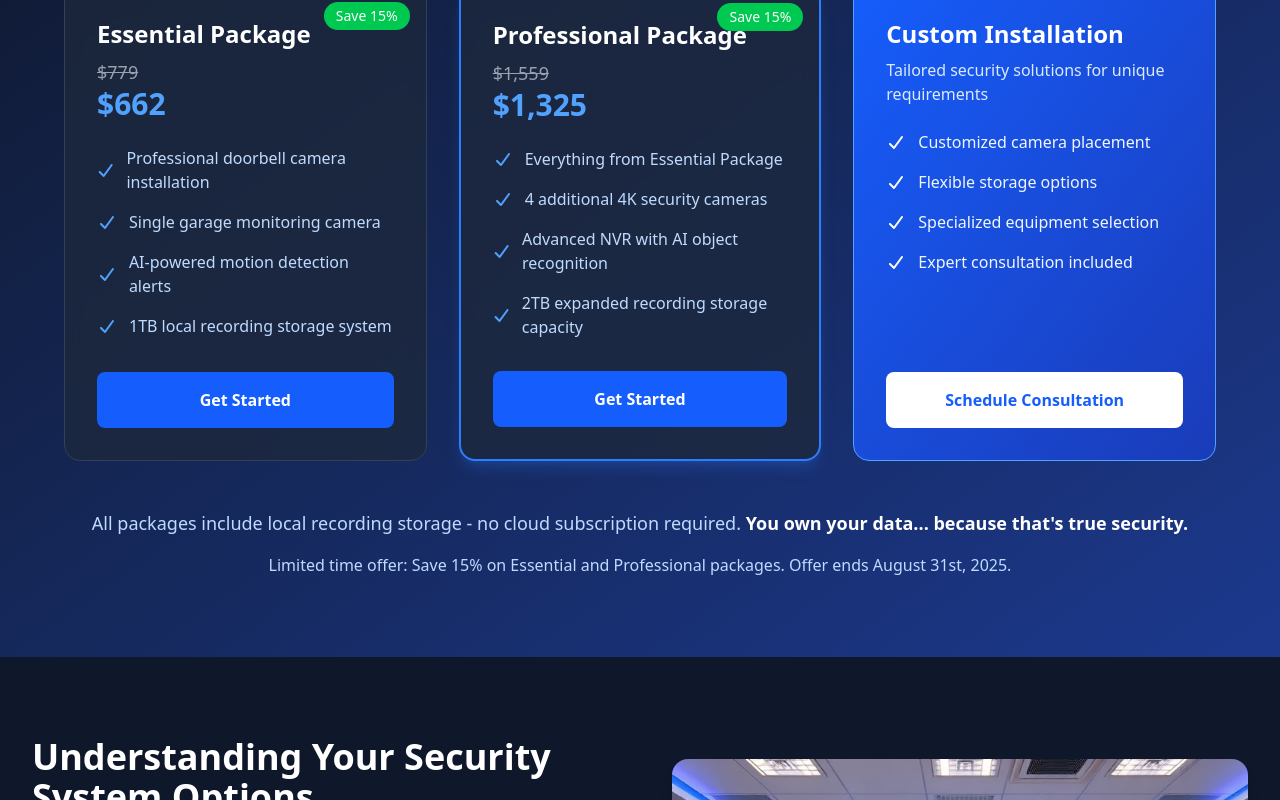
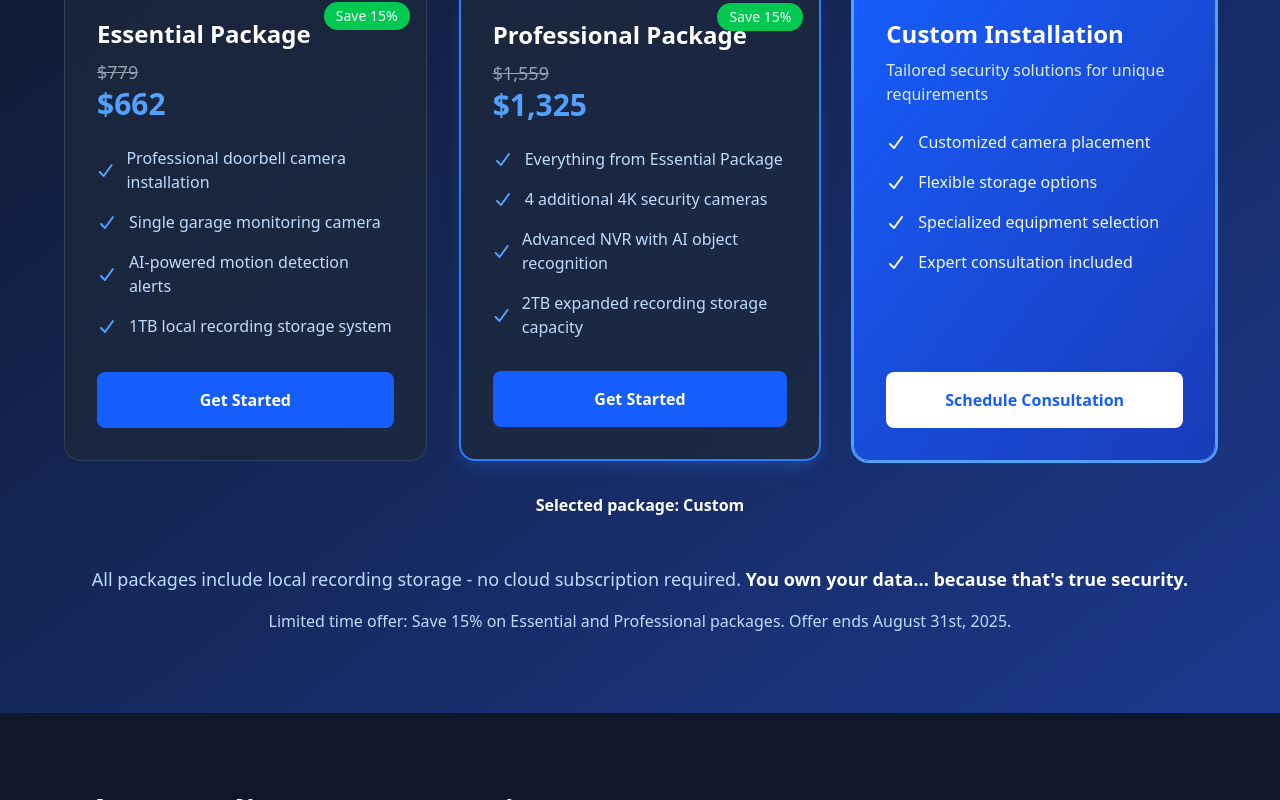
Before and after one commit to fetzsav/securesavannah, a Next.js app: page / in a window 1280 px wide. Both pictures are taken after a click on the button "Schedule Consultation". Shown: the part 1863-2663 px from the top of the page. Built offline with nearby package versions, Linux system fonts and the light colour scheme.

Commit message:
Implement package selection state

```diff
--- a/src/app/home.tsx
+++ b/src/app/home.tsx
@@ -20,6 +20,11 @@ import {
 
 const HomePage: React.FC = () => {
   const [selectedPackage, setSelectedPackage] = useState<string>('');
+
+  const handlePackageSelect = (pkg: string) => {
+    setSelectedPackage(pkg);
+  };
+
   return (
     <div className="min-h-screen bg-slate-900">
       {/* Hero Section */}
@@ -157,7 +162,9 @@ const HomePage: React.FC = () => {
 
             {/* Package 1 */}
             {/* --- CLASSES ADDED HERE for responsive alignment --- */}
-            <div className="flex flex-col items-center text-center lg:items-stretch lg:text-left bg-slate-800/80 backdrop-blur-sm rounded-2xl p-8 border border-slate-700">
+            <div
+              className={`flex flex-col items-center text-center lg:items-stretch lg:text-left bg-slate-800/80 backdrop-blur-sm rounded-2xl p-8 border border-slate-700 ${selectedPackage === 'Essential' ? 'ring-2 ring-blue-400' : ''}`}
+            >
               <div className="relative mb-6 w-full">
                 <div className="absolute -top-4 -right-4 bg-green-500 text-white text-sm px-3 py-1 rounded-full">
                   Save 15%
@@ -187,7 +194,7 @@ const HomePage: React.FC = () => {
                 </li>
               </ul>
               <button
-                onClick={() => {}}
+                onClick={() => handlePackageSelect('Essential')}
                 className="w-full py-4 font-semibold rounded-lg whitespace-nowrap cursor-pointer transition-colors bg-blue-600 hover:bg-blue-700 text-white"
               >
                 Get Started
@@ -196,7 +203,9 @@ const HomePage: React.FC = () => {
 
             {/* Package 2 */}
             {/* --- CLASSES ADDED HERE for responsive alignment --- */}
-            <div className="flex flex-col items-center text-center lg:items-stretch lg:text-left bg-slate-800/80 backdrop-blur-sm rounded-2xl p-8 border-2 border-blue-500 shadow-lg shadow-blue-500/20">
+            <div
+              className={`flex flex-col items-center text-center lg:items-stretch lg:text-left bg-slate-800/80 backdrop-blur-sm rounded-2xl p-8 border-2 border-blue-500 shadow-lg shadow-blue-500/20 ${selectedPackage === 'Professional' ? 'ring-2 ring-blue-400' : ''}`}
+            >
               <div className="relative mb-6 w-full">
                 <div className="absolute -top-4 -right-4 bg-green-500 text-white text-sm px-3 py-1 rounded-full">
                   Save 15%
@@ -225,7 +234,7 @@ const HomePage: React.FC = () => {
                 </li>
               </ul>
               <button
-                onClick={() => {}}
+                onClick={() => handlePackageSelect('Professional')}
                 className="w-full py-4 font-semibold rounded-lg whitespace-nowrap cursor-pointer transition-colors bg-blue-600 hover:bg-blue-700 text-white"
               >
                 Get Started
@@ -234,7 +243,9 @@ const HomePage: React.FC = () => {
 
             {/* Package 3 */}
             {/* --- CLASSES ADDED HERE for responsive alignment --- */}
-            <div className="flex flex-col items-center text-center lg:items-stretch lg:text-left bg-gradient-to-br from-blue-600 to-blue-800 backdrop-blur-sm rounded-2xl p-8 border border-blue-400">
+            <div
+              className={`flex flex-col items-center text-center lg:items-stretch lg:text-left bg-gradient-to-br from-blue-600 to-blue-800 backdrop-blur-sm rounded-2xl p-8 border border-blue-400 ${selectedPackage === 'Custom' ? 'ring-2 ring-blue-400' : ''}`}
+            >
               <div className="mb-6 w-full">
                 <h3 className="text-2xl font-bold text-white">Custom Installation</h3>
                 <p className="text-blue-100 mt-2">Tailored security solutions for unique requirements</p>
@@ -258,13 +269,18 @@ const HomePage: React.FC = () => {
                 </li>
               </ul>
               <button
-                onClick={() => {}}
+                onClick={() => handlePackageSelect('Custom')}
                 className="w-full py-4 bg-white text-blue-600 font-semibold rounded-lg whitespace-nowrap cursor-pointer hover:bg-blue-50 transition-colors"
               >
                 Schedule Consultation
               </button>
             </div>
           </div>
+          {selectedPackage && (
+            <div className="text-center mt-8">
+              <p className="text-white font-semibold">Selected package: {selectedPackage}</p>
+            </div>
+          )}
           <div className="text-center mt-12">
             <p className="text-blue-200 text-lg">
               All packages include local recording storage - no cloud subscription required.
```
